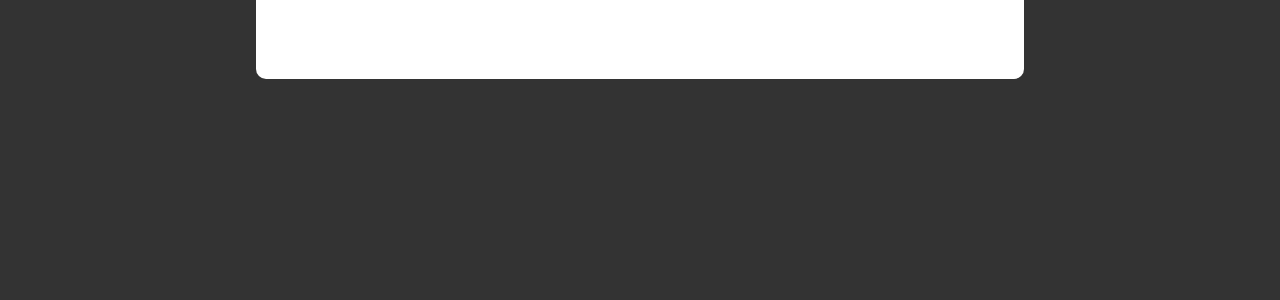
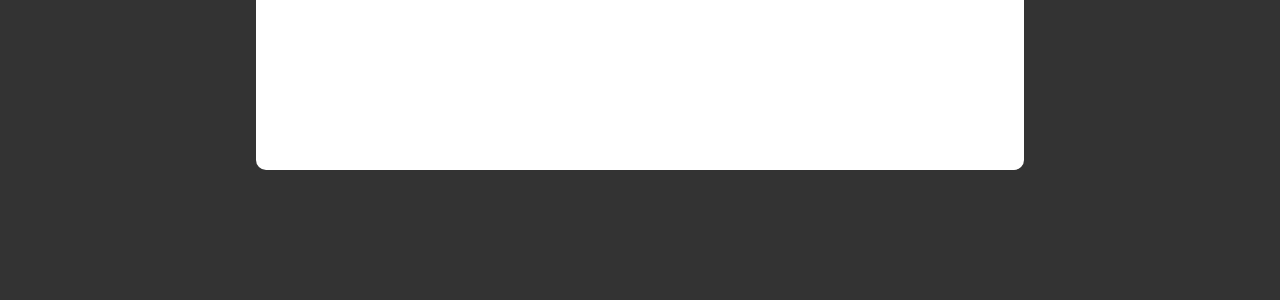
Before and after one commit to ilya-s-sk/Cards-game, a plain HTML site: page index.html in a window 1280 px wide. Shown: the part 500-800 px from the top of the page. Drawn offline with Linux system fonts and the light colour scheme.

Commit message:
few style changes

```diff
--- a/index.css
+++ b/index.css
@@ -10,6 +10,9 @@
 html {
     font-size: 10px;
 }
+html::-webkit-scrollbar {
+    width: 0;
+}
 
 body {
     background-color: var(--main-color);
@@ -18,10 +21,14 @@ body {
 
 .container {
     width: 60%;
-    margin: 120px auto 50px;
+    min-height: 70vh;
+    display: flex;
+    align-items: center;
+    margin: 110px auto 50px;
     padding: 25px 50px;
     border-radius: 10px;
     background-color: #fff;
+    transition: all .5s;
 }
 
 @media screen and (max-device-width: 760px){
@@ -161,7 +168,7 @@ body {
 /* game */
 .game-container {
     display: grid;
-    grid-template-columns: 1fr 1fr 1fr 1fr;
+    grid-template-columns: repeat(4, 1fr);
     width: 70%;
     margin: 0 auto;
 }
```
